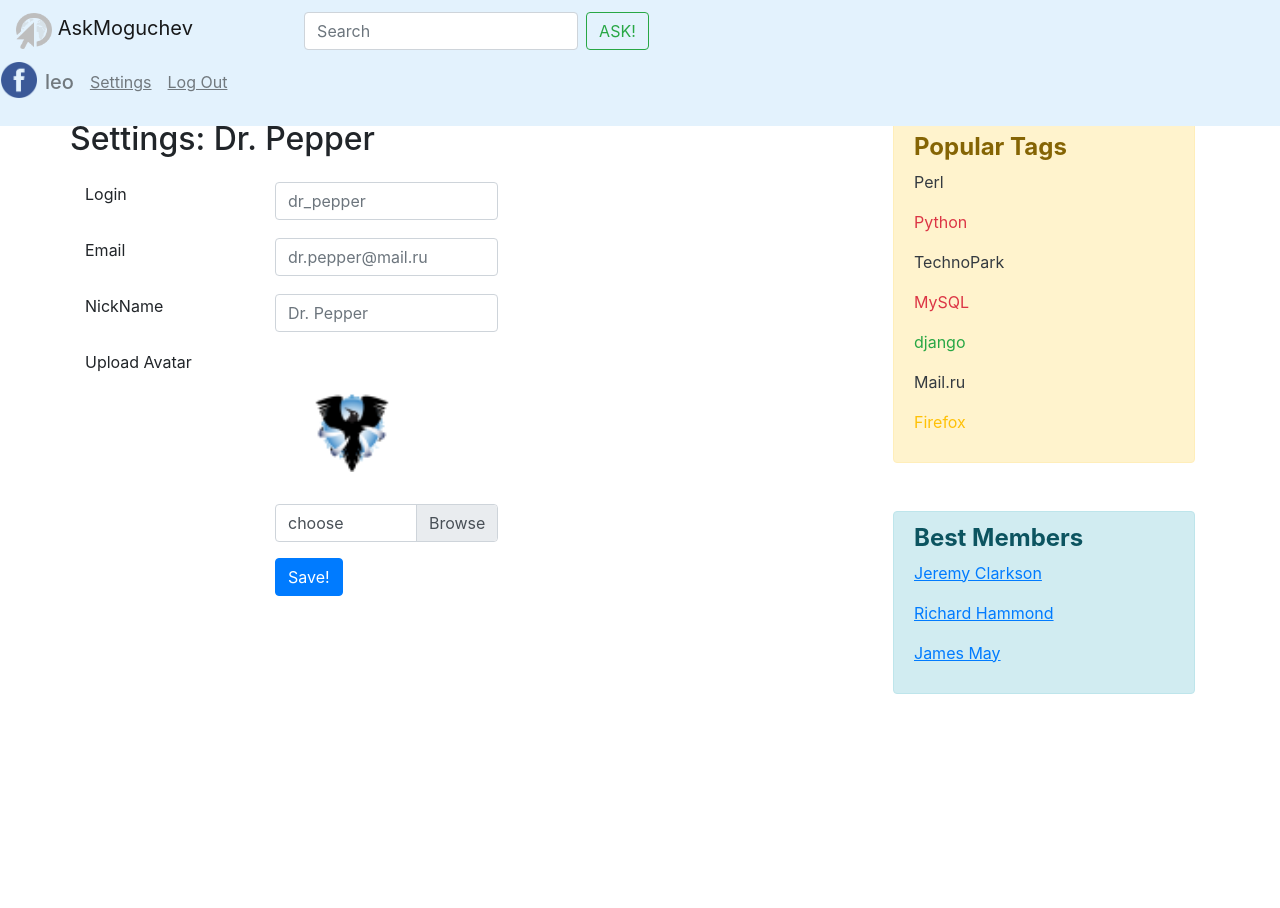
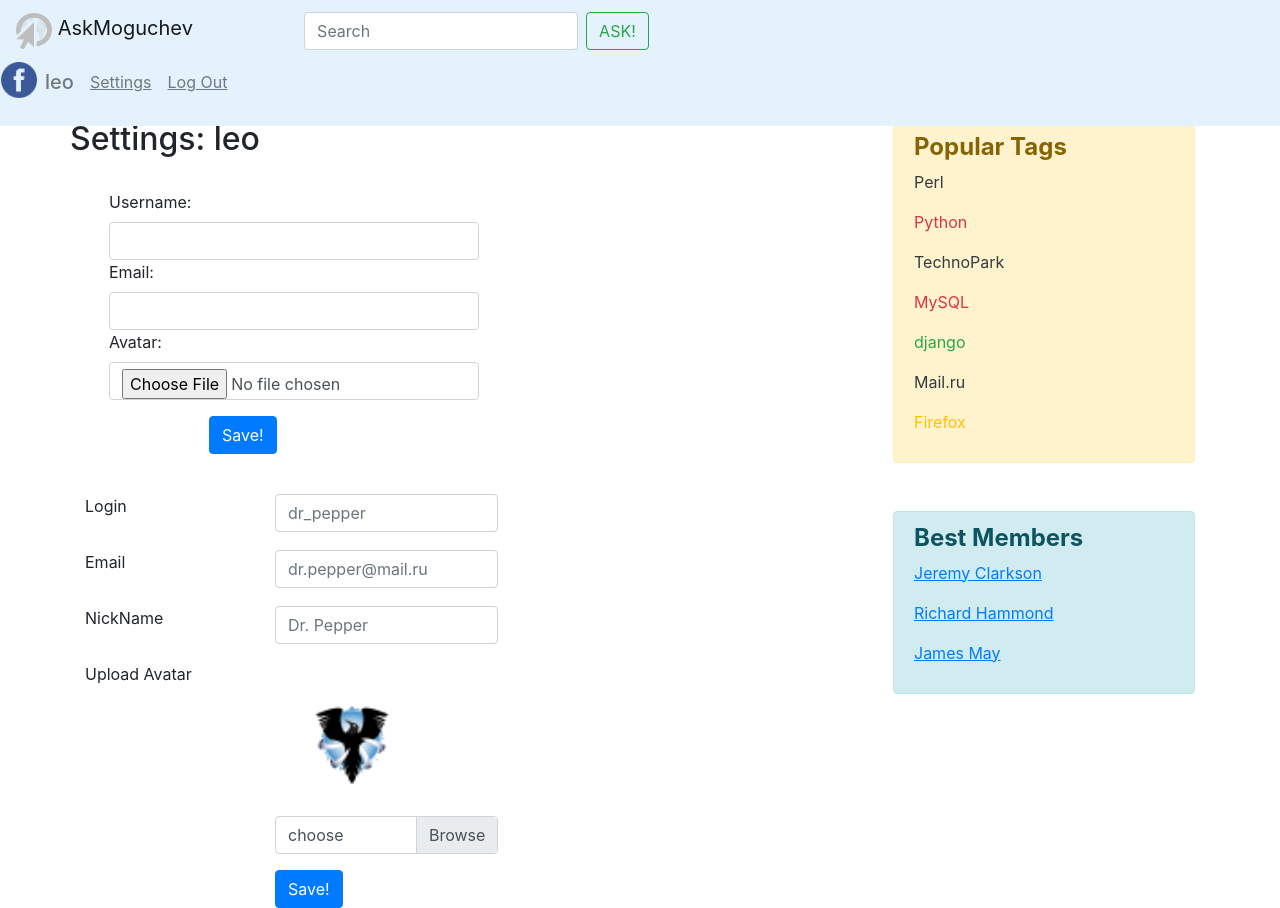
Before and after one commit to moguchev/LearningJango, a Django app: page /settings/ in a window 1280 px wide. Before the commit the page ends 800 px from the top, so only its background shows below. Run offline with Django 3.2, Linux system fonts and the light colour scheme; the first user in the database is signed in; some libraries are stand-ins or nearby versions.

Commit message:
forms updated

```diff
--- a/asker/forms.py
+++ b/asker/forms.py
@@ -17,7 +17,7 @@ class LoginForm(forms.Form):
         'class': 'form-control',
         'placeholder': 'Password'
     }))
-
+# -clean
     def clean(self):
         username = self.cleaned_data.get('username')
         password = self.cleaned_data.get('password')
@@ -140,12 +140,10 @@ class SignUpForm(forms.Form):
         )
         if self.cleaned_data['avatar'] is not None:
             profile = Profile(user=user, avatar=self.cleaned_data['avatar'])
-            profile.save()
-            user.save()
         else:
             profile = Profile(user=user)
-            profile.save()
-            user.save()
+        profile.save()
+        user.save()
         return user
 
 
@@ -193,16 +191,14 @@ class SettingsForm(forms.Form):
 
     def clean_username(self):
         username = self.cleaned_data['username']
-        if self.fields['username'].has_changed(initial=self.initial['username'], \
-                                               data=username):
+        if self.fields['username'].has_changed(initial=self.initial['username'], data=username):
             if User.objects.filter(username=username).exists():
                 raise forms.ValidationError('Login already exists!')
         return username
 
     def clean_email(self):
         email = self.cleaned_data['email']
-        if self.fields['email'].has_changed(initial=self.initial['email'], \
-                                            data=email):
+        if self.fields['email'].has_changed(initial=self.initial['email'], data=email):
             if User.objects.filter(email=email).exists():
                 raise forms.ValidationError('Email already exists!')
         return email
--- a/asker/managers.py
+++ b/asker/managers.py
@@ -1,5 +1,5 @@
-from django.contrib.auth.models import UserManager as AbstractUserManager
 from django.db import models
+from django.contrib.auth.models import UserManager
 from django.db.models import Sum
 
 
--- a/asker/models.py
+++ b/asker/models.py
@@ -8,13 +8,15 @@ from asker.managers import *
 
 
 class Profile(models.Model):
+    objects = UserManager()
+
     user = models.OneToOneField(
         settings.AUTH_USER_MODEL,
         on_delete=models.PROTECT
     )
 
     avatar = models.ImageField(
-        upload_to='avatars/%Y/%m/%d/%H',
+        upload_to='uploads/%Y/%m/%d/%H',
         default='static/img/user.png',
         verbose_name='Avatar'
     )
--- a/asker/views.py
+++ b/asker/views.py
@@ -1,12 +1,11 @@
 from django.core.paginator import Paginator
-from django.contrib import auth
+from django.utils.http import is_safe_url, urlunquote
 from django.shortcuts import render, get_object_or_404, get_list_or_404, redirect, reverse
 from django.contrib.auth.decorators import login_required
 from django.http import HttpResponse
 from asker.models import *
-from django.http import Http404
 from asker.forms import *
-
+from django.db import models
 
 def paginator(abstract_list, request):
     pager = Paginator(abstract_list, 4)
@@ -22,6 +21,7 @@ def paginator(abstract_list, request):
 def index(request):
     question_list = Question.objects.get_new()
     question_list = paginator(question_list, request)
+    question_list = question_list.object_list.annotate(num_answers=Count('answers'))
 
     return render(request, 'index.html', {
         'questions': question_list,
@@ -67,9 +67,8 @@ def login(request):
     })
 
 
+@login_required
 def logout(request):
-    if not request.user.is_authenticated:
-        raise Http404
     auth.logout(request)
     return redirect('/')
 
@@ -130,26 +129,29 @@ def question(request, id):
                     'id': id
                 }
             ))
-        else:
-            answers = Answer.objects.get_hot(id)
-            answers = paginator(answers, request)
-            return render(request, 'question.html', {
-                'question': question_i,
-                'answers': answers,
-                'tags': tags,
-                'form': form
-            })
     else:
-        answers = Answer.objects.get_hot(id)
-        answers = paginator(answers, request)
         form = AnswerForm(request.user, id)
-        return render(request, 'question.html', {
-            'question': question_i,
-            'answers': answers,
-            'tags': tags,
+
+    answers = Answer.objects.get_hot(id)
+    answers = paginator(answers, request)
+    return render(request, 'question.html', {
+        'question': question_i,
+        'answers': answers,
+        'tags': tags,
+        'form': form
+    })
+
+
+@login_required
+def settings(request):
+    user = request.user
+    if request.POST:
+        form = SettingsForm()
+        #if form.is_valid():
+
+    else:
+        form = SettingsForm()
+        return render(request, 'settings.html', {
+            'profile': user,
             'form': form
         })
-
-
-def settings(request):
-    return render(request, 'settings.html', {})
--- a/templates/inc/q.html
+++ b/templates/inc/q.html
@@ -26,7 +26,7 @@
 
                 <div class="row m-2">
                     <div class="col-4">
-                        <a href="{% url 'question' question.id %}">answer</a>
+                        <a href="{% url 'question' question.id %}">answers: ({{ question.num_answers }})</a>
                     </div>
                     <div class="col-8">
                         <span class="text_style" style="white-space: nowrap; margin-left: 6px"> Tags:</span>
@@ -34,7 +34,7 @@
                             <a href="{% url 'tag' tag.title %}"><span class="top_name"> {{tag.title}}</span></a>
                         {% endfor %}
                         <div class="row ml-1">
-                            <span class="text_style" style="white-space: nowrap; margin-left: 6px">{{ question.created_at }}</span>
+                            <span class="text_style" style="white-space: nowrap; margin-left: 6px"><p class="small">{{ question.created_at }}</p></span>
                         </div>
                     </div>
                 </div>
--- a/templates/settings.html
+++ b/templates/settings.html
@@ -4,7 +4,20 @@
 
 {% block content %}
     <div class="row mt-5">
-        <h2>Settings: Dr. Pepper</h2>
+        <h2>Settings: {{ profile.username }}</h2>
+    </div>
+    <div class="row m-4">
+        <form action="{% url 'settings' %}" method="POST" novalidate>
+            {% csrf_token %}
+            {{ form }}
+            <div class="row mt-3">
+                <div class="col-3"></div>
+                <div class="col-4">
+                    <button type="submit" class="btn btn-primary">Save!</button>
+                </div>
+                <div class="col-5"></div>
+            </div>
+        </form>
     </div>
 
     <div class="row mt-3">
--- a/templates/signup.html
+++ b/templates/signup.html
@@ -8,7 +8,7 @@
 </div>
 
 <div class="row m-4">
-    <form action="{% url 'signup' %}" method="POST" novalidate>
+    <form action="{% url 'signup' %}" method="POST" enctype="multipart/form-data" novalidate>
     {% csrf_token %}
     <div class="row mt-3">
         <div class="col-3">
```
Also changed, not shown: askme/settings.py (+6 -1 lines), templates/question.html (+7 -1 lines), asker/migrations/0006_auto_20190514_1656.py (added), db.sqlite3.
